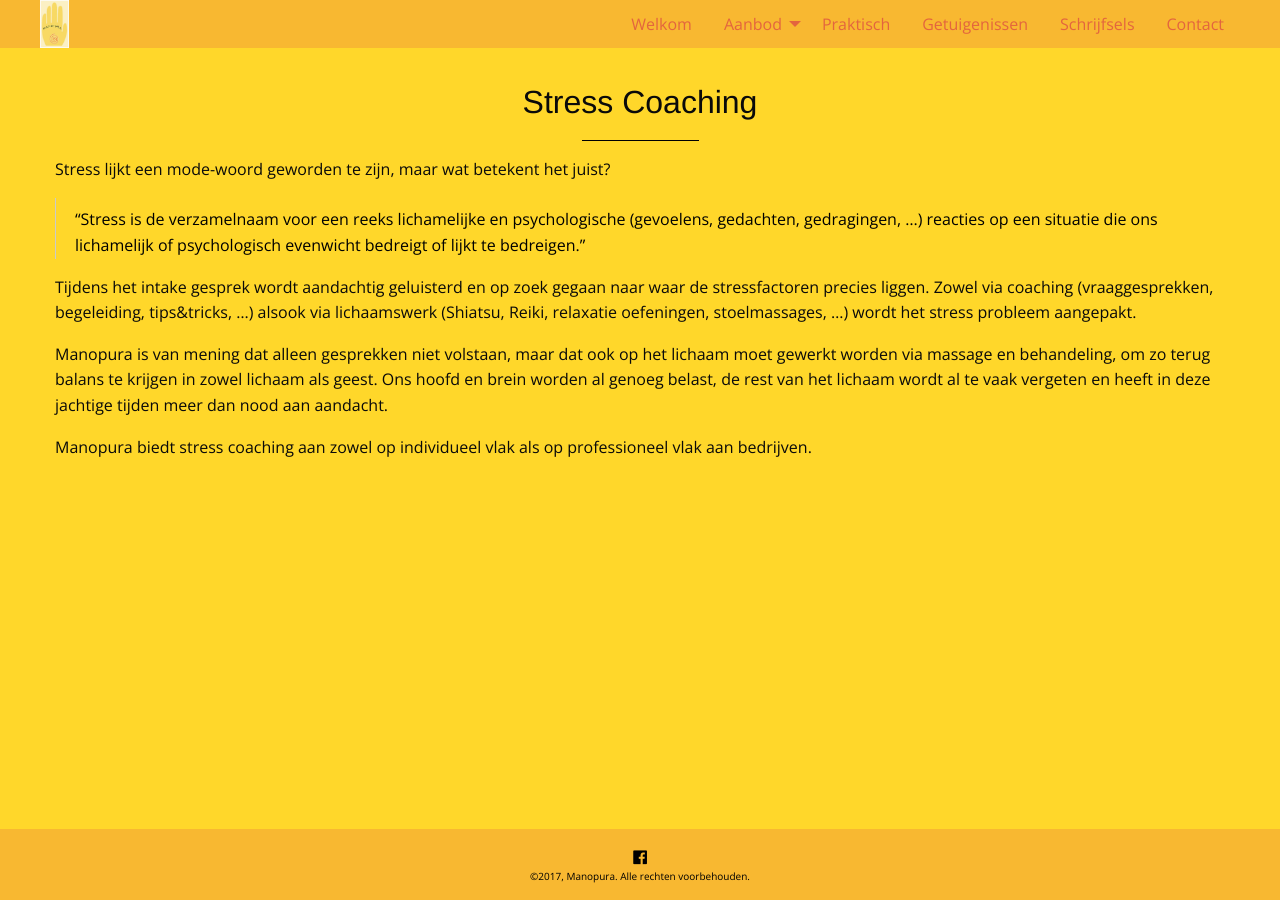
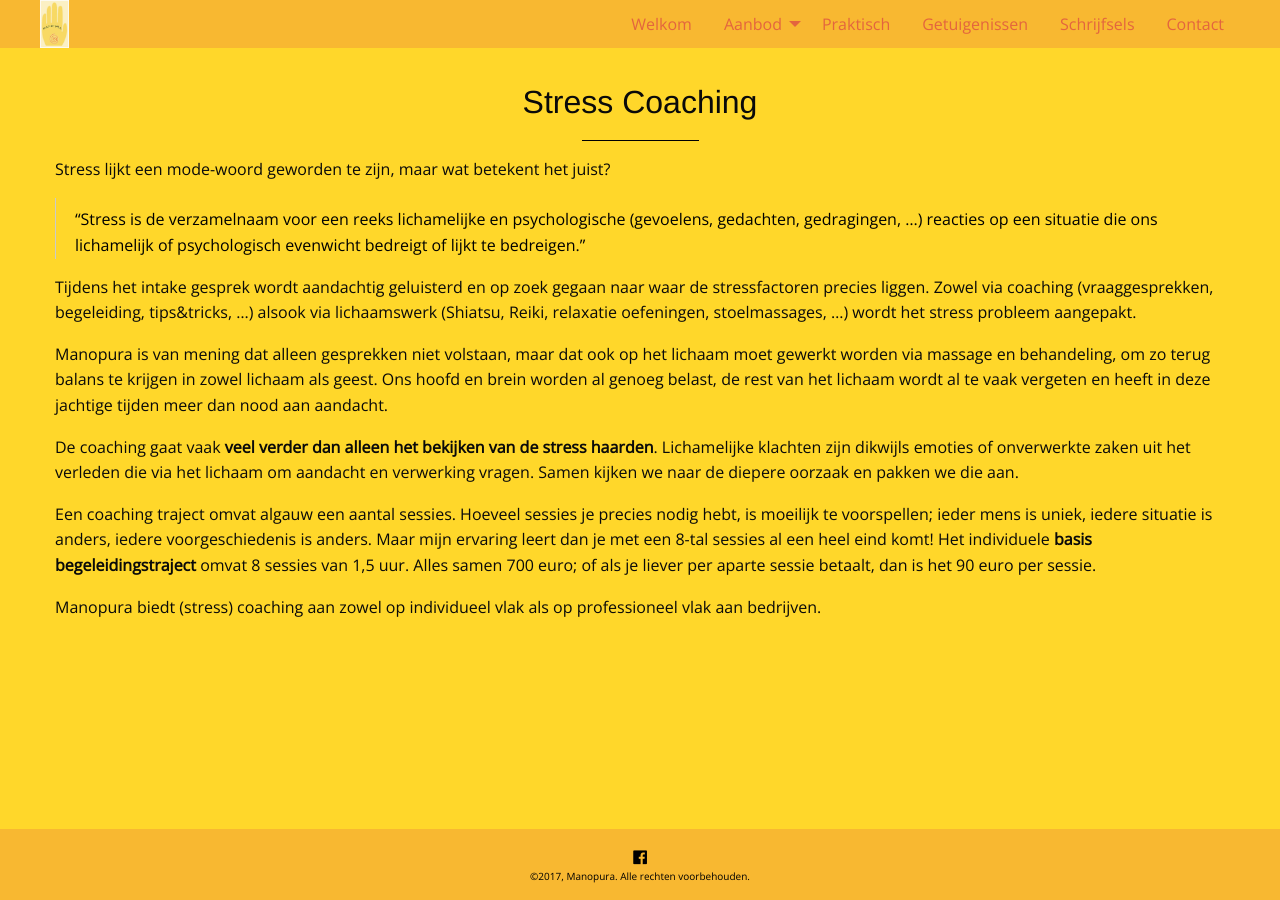
Before and after one commit to manopura/manopura.github.io, a Jekyll site: the page built from stresscoaching.md, in a window 1280 px wide. Built offline with Jekyll 4.4.1, drawn with Linux system fonts in a browser that asks for light colours; nearby versions of some CDN libraries; our own code applies the rules of GitHub Pages for plain Markdown files.

Commit message:
Update stresscoaching.md

```diff
--- a/stresscoaching.md
+++ b/stresscoaching.md
@@ -13,4 +13,10 @@ Zowel via coaching (vraaggesprekken, begeleiding, tips&tricks, ...) alsook via l
 
 Manopura is van mening dat alleen gesprekken niet volstaan, maar dat ook op het lichaam moet gewerkt worden via massage en behandeling, om zo terug balans te krijgen in zowel lichaam als geest. Ons hoofd en brein worden al genoeg belast, de rest van het lichaam wordt al te vaak vergeten en heeft in deze jachtige tijden meer dan nood aan aandacht.
 
-Manopura biedt stress coaching aan zowel op individueel vlak als op professioneel vlak aan bedrijven.
+De coaching gaat vaak **veel verder dan alleen het bekijken van de stress haarden**. Lichamelijke klachten zijn dikwijls emoties of onverwerkte zaken uit het verleden die via het lichaam om aandacht en verwerking vragen. Samen kijken we naar de diepere oorzaak en pakken we die aan.
+
+Een coaching traject omvat algauw een aantal sessies. Hoeveel sessies je precies nodig hebt, is moeilijk te voorspellen; ieder mens is uniek, iedere situatie is anders, iedere voorgeschiedenis is anders. Maar mijn ervaring leert dan je met een 8-tal sessies al een heel eind komt!
+Het individuele **basis begeleidingstraject** omvat 8 sessies van 1,5 uur. Alles samen 700 euro; of als je liever per aparte sessie betaalt, dan is het 90 euro per sessie.
+
+
+Manopura biedt (stress) coaching aan zowel op individueel vlak als op professioneel vlak aan bedrijven.
```
